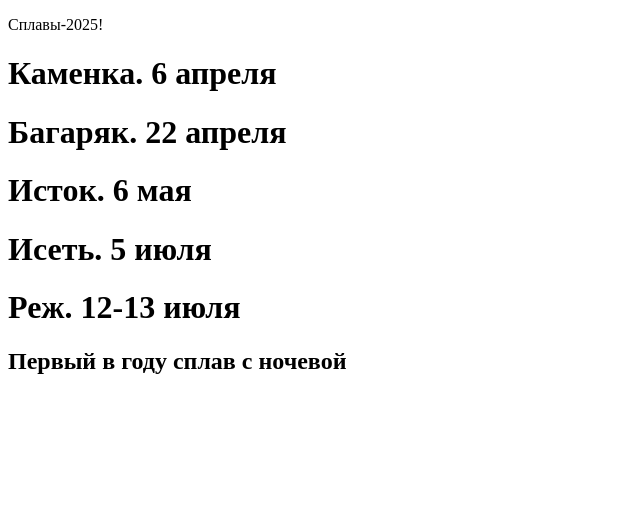
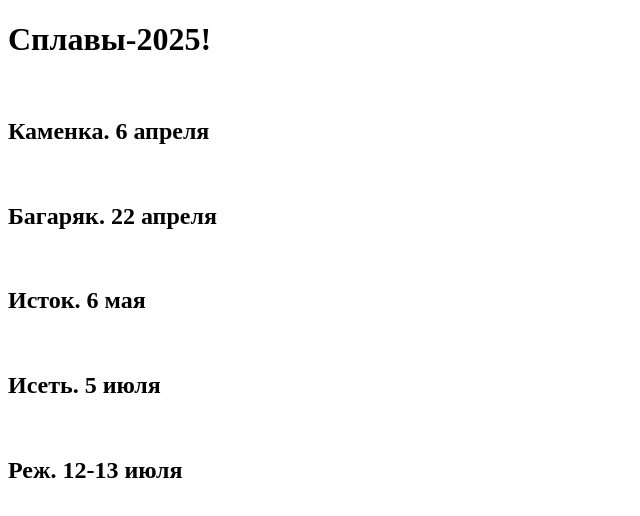
Before and after one commit to SergioB18/test, a plain HTML site: page index.html in a window 1280 px wide. Shown: the whole page, without its empty margins (0-640 px from the left). Drawn offline with Linux system fonts and the light colour scheme.

Commit message:
7 commit: new structure

```diff
--- a/index.html
+++ b/index.html
@@ -6,12 +6,18 @@
     <title>Document</title>
 </head>
 <body>
-    <p>Сплавы-2025!</p>
-    <h1>Каменка. 6 апреля</h1>
-    <h1>Багаряк. 22 апреля</h1>
-    <h1>Исток. 6 мая</h1>
-    <h1>Исеть. 5 июля</h1>
-    <h1>Реж. 12-13 июля</h1>
-    <h2>Первый в году сплав с ночевой</h2>
+    <h1>Сплавы-2025!</h1>
+    <br>
+    <h2>Каменка. 6 апреля</h2>
+    <br>
+    <h2>Багаряк. 22 апреля</h2>
+    <br>
+    <h2>Исток. 6 мая</h2>
+    <br>
+    <h2>Исеть. 5 июля</h2>
+    <br>
+    <h2>Реж. 12-13 июля</h2>
+    <br>
+
 </body>
 </html>
```
